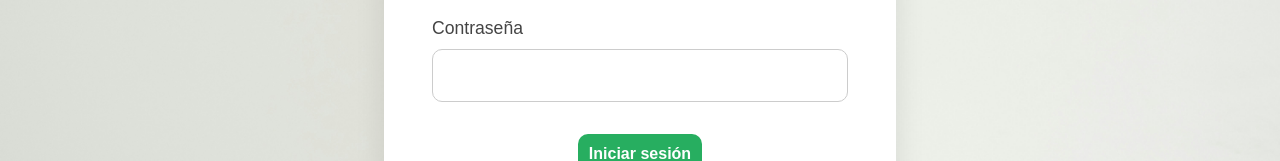
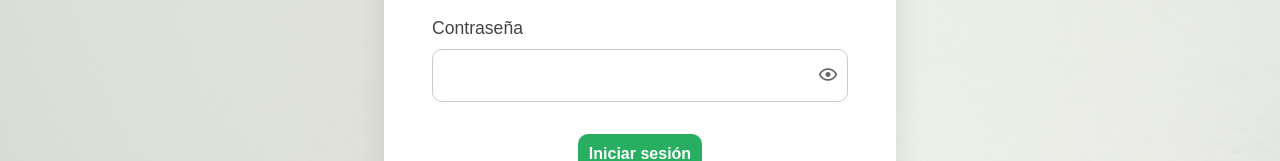
Before and after one commit to tomasbastiani/haras-app, a Vue app: page /login in a window 1280 px wide. Shown: the part 397-558 px from the top of the page. Built offline with nearby package versions, Linux system fonts and the light colour scheme.

Commit message:
pwa pre password hash

```diff
--- a/src/components/Login.vue
+++ b/src/components/Login.vue
@@ -10,7 +10,12 @@
       <input v-model="email" type="email" id="email" required />
 
       <label for="password">Contraseña</label>
-      <input v-model="password" type="password" id="password" required />
+      <div class="password-wrapper">
+        <input v-model="password" :type="showPassword ? 'text' : 'password'" id="password" required />
+        <button type="button" class="eye-btn" @click="showPassword = !showPassword">
+          <v-icon size="small">{{ showPassword ? 'mdi-eye-off-outline' : 'mdi-eye-outline' }}</v-icon>
+        </button>
+      </div>
 
       <button type="submit" :disabled="loading" class="login-button">
         <span v-if="loading" class="spinner"></span>
@@ -43,6 +48,7 @@ import { requestPushNotificationPermission } from '@/firebase';
 const { login } = useAuth()
 const email = ref('');
 const password = ref('');
+const showPassword = ref(false);
 const errorMessage = ref('');
 const loading = ref(false);
 const router = useRouter();
@@ -141,6 +147,30 @@ h1 {
   font-size: 1.1rem;
   border: 1px solid #ccc;
   border-radius: 10px;
+  width: 100%;
+}
+
+.password-wrapper {
+  position: relative;
+  display: flex;
+  align-items: center;
+}
+
+.eye-btn {
+  position: absolute;
+  right: 10px;
+  background: none;
+  border: none;
+  cursor: pointer;
+  color: #666;
+  display: flex;
+  align-items: center;
+  justify-content: center;
+  padding: 0;
+}
+
+.eye-btn:hover {
+  color: #333;
 }
 
 /* 🔹 Contenedor del link "Olvidé mi contraseña" */
--- a/src/components/Menu.vue
+++ b/src/components/Menu.vue
@@ -123,6 +123,7 @@ const goToNotifications = () => {
 .menu-container {
   text-align: center;
   margin-top: 5rem;
+  margin-bottom: 5rem;
 }
 
 .title {
--- a/src/components/Navbar.vue
+++ b/src/components/Navbar.vue
@@ -242,10 +242,12 @@ onBeforeUnmount(() => {
 })
 
 const handleLogout = () => {
-  logout()
+  dropdownVisible.value = false;
+  logout();
 }
 
 const goToProfile = () => {
+  dropdownVisible.value = false;
   router.push('/mi-perfil');
 };
 
--- a/src/components/NotificationsCenter.vue
+++ b/src/components/NotificationsCenter.vue
@@ -38,7 +38,7 @@
 
         <div class="target-selection">
           <p class="text-subtitle-1 font-weight-bold mb-2">Destinatarios:</p>
-          <v-radio-group v-model="notification.target" inline>
+          <v-radio-group v-model="notification.target" inline class="d-flex flex-wrap">
             <v-radio label="Todos los usuarios" value="all" color="primary"></v-radio>
             <v-radio label="Seleccionar específicos" value="specific" color="primary"></v-radio>
           </v-radio-group>
@@ -48,7 +48,7 @@
         <v-expand-transition>
           <div v-if="notification.target === 'specific'" class="specific-target-panel mt-4">
             <v-card variant="outlined" class="pa-4">
-              <div class="d-flex align-center gap-4 mb-4">
+              <div class="d-flex flex-wrap align-center gap-4 mb-4">
                 <v-text-field
                   v-model="searchQuery"
                   label="Buscar por Lote o Email"
@@ -220,17 +220,18 @@ onMounted(fetchUsers);
   display: flex;
   align-items: center;
   margin-bottom: 2rem;
-  background: white;
+  background: var(--v-theme-surface, #ffffff);
   padding: 1rem 2rem;
   border-radius: 12px;
   box-shadow: 0 2px 10px rgba(0,0,0,0.05);
+  color: inherit;
 }
 
 .back-button {
   font-size: 24px;
   background: none;
   border: none;
-  color: #333;
+  color: inherit;
   cursor: pointer;
   margin-right: 20px;
   transition: transform 0.2s;
@@ -245,11 +246,11 @@ h2 {
   margin: 0;
   font-size: 1.8rem;
   font-weight: 500;
-  color: #2c3e50;
+  color: inherit;
 }
 
 .target-selection {
-  background: #f8f9fa;
+  background: rgba(128, 128, 128, 0.1);
   padding: 1rem;
   border-radius: 8px;
 }
@@ -257,8 +258,9 @@ h2 {
 .table-scroll-container {
   max-height: 400px;
   overflow-y: auto;
+  overflow-x: auto;
   margin-top: 1rem;
-  border: 1px solid #eee;
+  border: 1px solid rgba(128, 128, 128, 0.2);
   border-radius: 4px;
 }
 
@@ -266,25 +268,26 @@ h2 {
   width: 100%;
   border-collapse: collapse;
   font-size: 14px;
+  min-width: 400px;
 }
 
 .users-table th {
   position: sticky;
   top: 0;
-  background: #f4f4f4;
+  background: var(--v-theme-surface, #f4f4f4);
   padding: 12px;
   text-align: left;
-  border-bottom: 2px solid #ddd;
+  border-bottom: 2px solid rgba(128, 128, 128, 0.2);
   z-index: 1;
 }
 
 .users-table td {
   padding: 10px 12px;
-  border-bottom: 1px solid #eee;
+  border-bottom: 1px solid rgba(128, 128, 128, 0.1);
 }
 
 .users-table tr:hover {
-  background: #f0f7ff;
+  background: rgba(128, 128, 128, 0.05);
 }
 
 input[type="checkbox"] {
@@ -297,14 +300,21 @@ input[type="checkbox"] {
 @media (max-width: 600px) {
   .notifications-center-container {
     margin: 1rem auto;
+    padding: 0 0.5rem;
+    max-width: 100vw;
   }
 
   .header {
     padding: 1rem;
+    flex-wrap: wrap;
   }
 
   h2 {
     font-size: 1.4rem;
   }
+
+  .v-card {
+    padding: 1rem !important;
+  }
 }
 </style>
```
Also changed, not shown: public/firebase-messaging-sw.js (+32 -5 lines).
